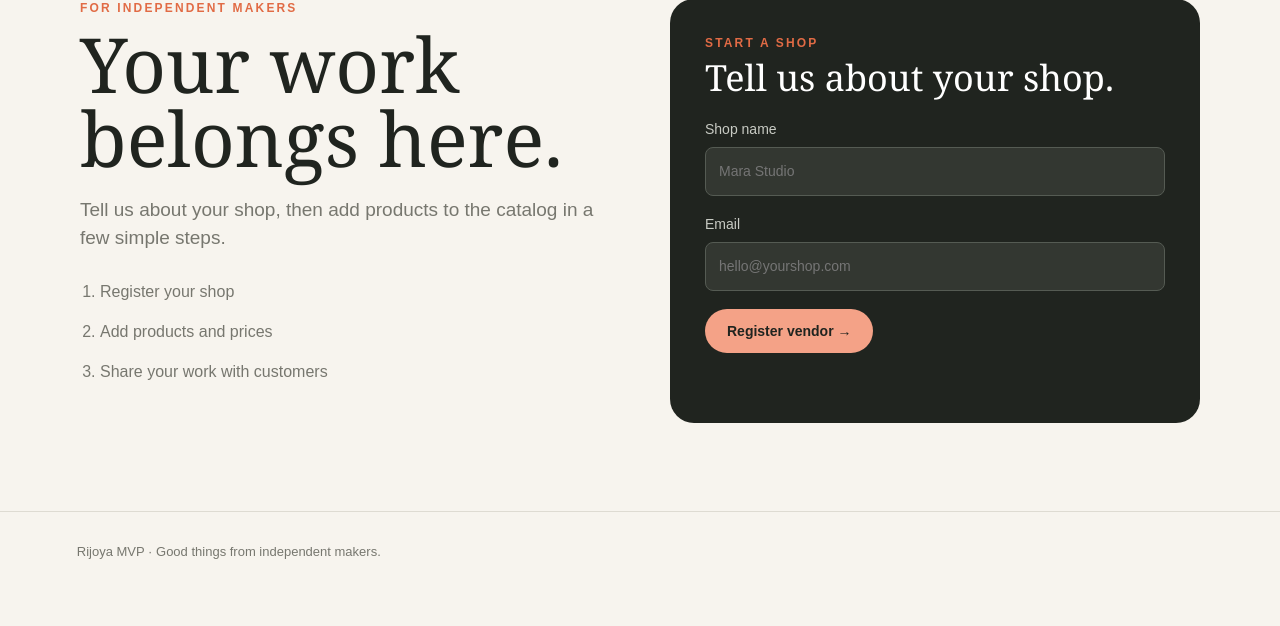
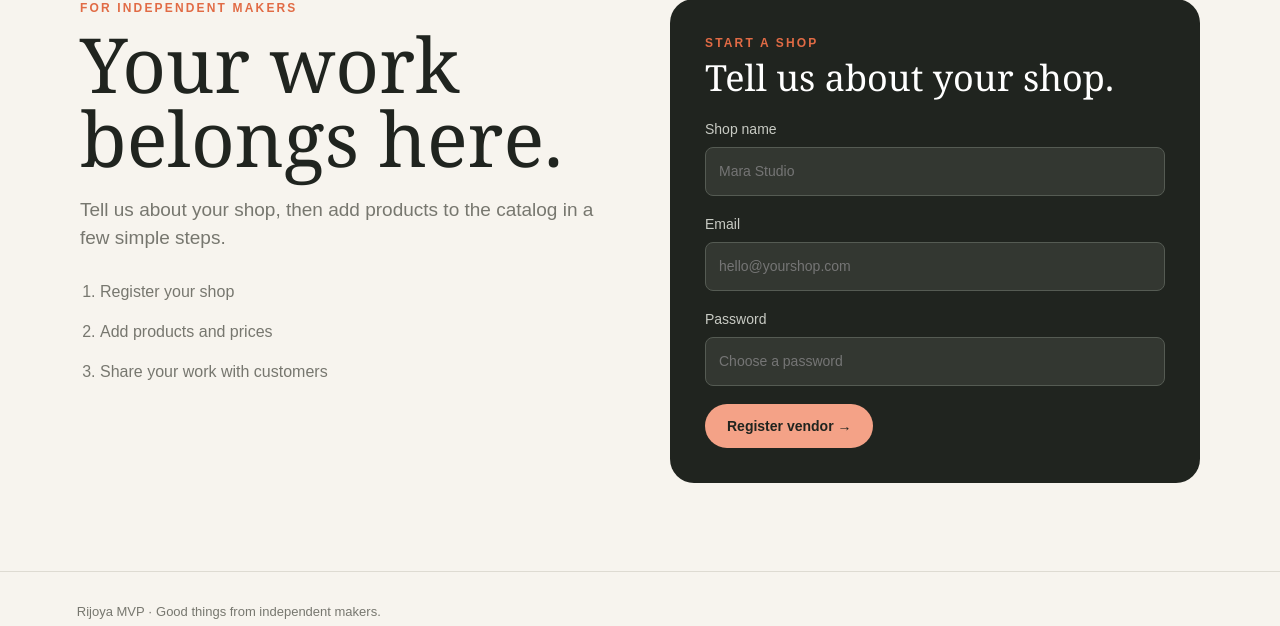
Before and after one commit to eid-seod/Rijoya, a Flask app: page /vendor/register in a window 1280 px wide. Shown: the part 161-787 px from the top of the page. Before the commit the page ends 720 px from the top, so only its background shows below. Run offline with Flask 3, Linux system fonts and the light colour scheme.

Commit message:
Add vendor password registration

```diff
--- a/templates/vendor_register.html
+++ b/templates/vendor_register.html
@@ -1,5 +1,5 @@
 {% extends 'base.html' %}
 {% block title %}Rijoya — Become a Vendor{% endblock %}
 {% block content %}
-<div class="split-page"><section><p class="eyebrow">FOR INDEPENDENT MAKERS</p><h1>Your work belongs here.</h1><p class="lead">Tell us about your shop, then add products to the catalog in a few simple steps.</p><ol class="steps"><li>Register your shop</li><li>Add products and prices</li><li>Share your work with customers</li></ol></section><section class="dark-panel"><p class="eyebrow">START A SHOP</p><h2>Tell us about your shop.</h2><form method="post" class="form-card"><label>Shop name<input type="text" name="name" placeholder="Mara Studio" required></label><label>Email<input type="email" name="email" placeholder="hello@yourshop.com" required></label><button class="button coral" type="submit">Register vendor →</button></form></section></div>
+<div class="split-page"><section><p class="eyebrow">FOR INDEPENDENT MAKERS</p><h1>Your work belongs here.</h1><p class="lead">Tell us about your shop, then add products to the catalog in a few simple steps.</p><ol class="steps"><li>Register your shop</li><li>Add products and prices</li><li>Share your work with customers</li></ol></section><section class="dark-panel"><p class="eyebrow">START A SHOP</p><h2>Tell us about your shop.</h2><form method="post" class="form-card"><label>Shop name<input type="text" name="name" placeholder="Mara Studio" required></label><label>Email<input type="email" name="email" placeholder="hello@yourshop.com" required></label><label>Password<input type="password" name="password" placeholder="Choose a password" required minlength="6"></label><button class="button coral" type="submit">Register vendor →</button></form></section></div>
 {% endblock %}
```
